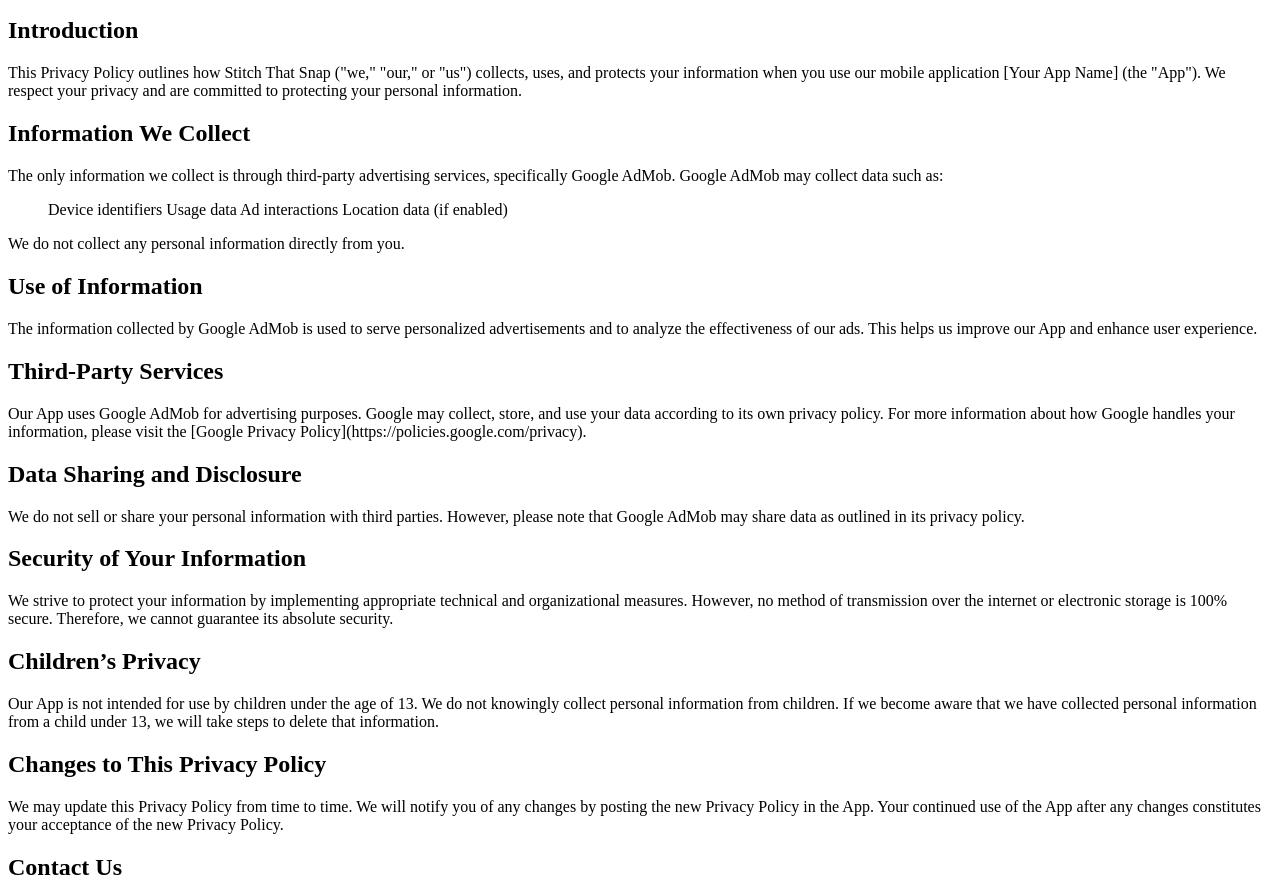
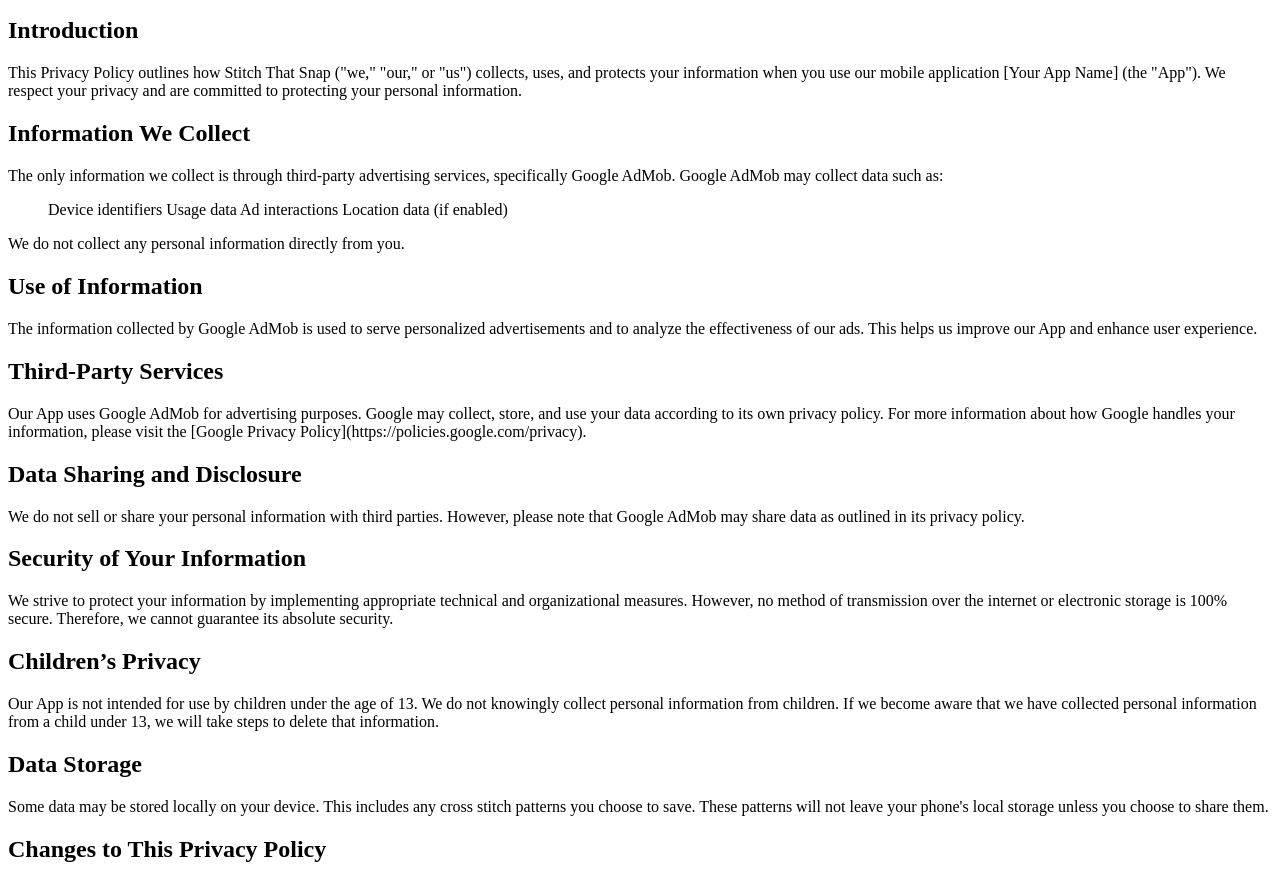
Before and after one commit to cozytechstudios/cozytechstudios.github.io, a plain HTML site: page index.html in a window 1280 px wide. Shown: the part 87-964 px from the top of the page. Drawn offline with Linux system fonts and the light colour scheme.

Commit message:
Update index.html

```diff
--- a/index.html
+++ b/index.html
@@ -56,6 +56,12 @@
   we have collected personal information from a child under 13, we will take
   steps to delete that information.
 </p>
+<h2>Data Storage</h2>
+<p>
+  Some data may be stored locally on your device. This includes any cross stitch
+  patterns you choose to save. These patterns will not leave your phone's local
+  storage unless you choose to share them.
+</p>
 <h2>Changes to This Privacy Policy</h2>
 <p>
   We may update this Privacy Policy from time to time. We will notify you of any
```
